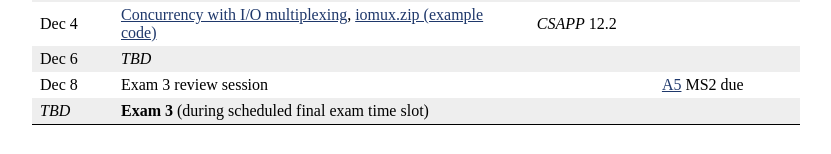
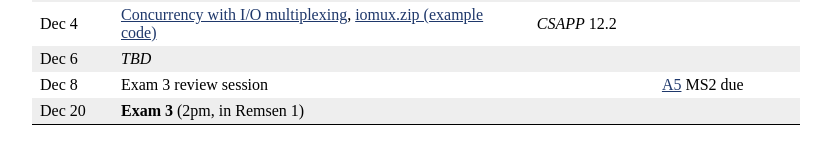
Before and after one commit to jhucsf/fall2023, a Jekyll site: the page built from schedule.md, in a window 1280 px wide. Shown: the part 1827-1981 px from the top of the page, without its empty margins (224-1055 px from the left). Built offline with Jekyll 4.4.1, drawn with Linux system fonts in a browser that asks for light colours.

Commit message:
exam 3 date/location

```diff
--- a/schedule.csv
+++ b/schedule.csv
@@ -42,4 +42,4 @@ Dec 1,"Concurrency with processes",lectures/lecture32-public.pdf,mp_webserver.zi
 Dec 4,"Concurrency with I/O multiplexing",lectures/lecture33-public.pdf,iomux.zip,*CSAPP* 12.2,
 Dec 6,*TBD*
 Dec 8,"Exam 3 review session",,,,"[A5](assign/assign05.html) MS2 due"
-*TBD*,"**Exam 3** (during scheduled final exam time slot)"
+Dec 20,"**Exam 3** (2pm, in Remsen 1)"
--- a/schedule.md
+++ b/schedule.md
@@ -70,4 +70,4 @@ Dec 1 | [Concurrency with processes](lectures/lecture32-public.pdf), [mp_webserv
 Dec 4 | [Concurrency with I/O multiplexing](lectures/lecture33-public.pdf), [iomux.zip (example code)](lectures/iomux.zip) | *CSAPP* 12.2 |
 Dec 6 | *TBD* |  |
 Dec 8 | Exam 3 review session |  | [A5](assign/assign05.html) MS2 due
-*TBD* | **Exam 3** (during scheduled final exam time slot) |  |
+Dec 20 | **Exam 3** (2pm, in Remsen 1) |  |
```
